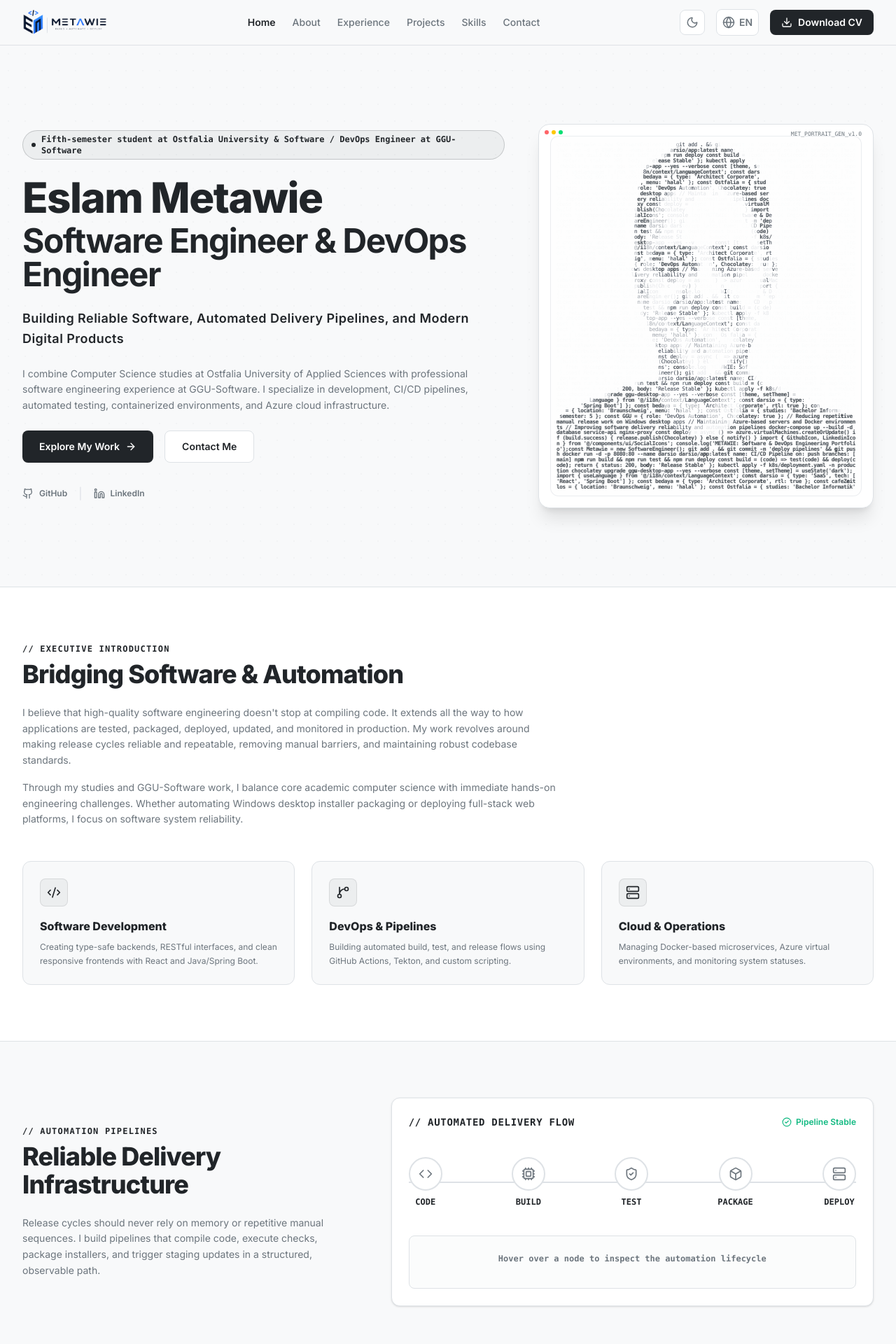
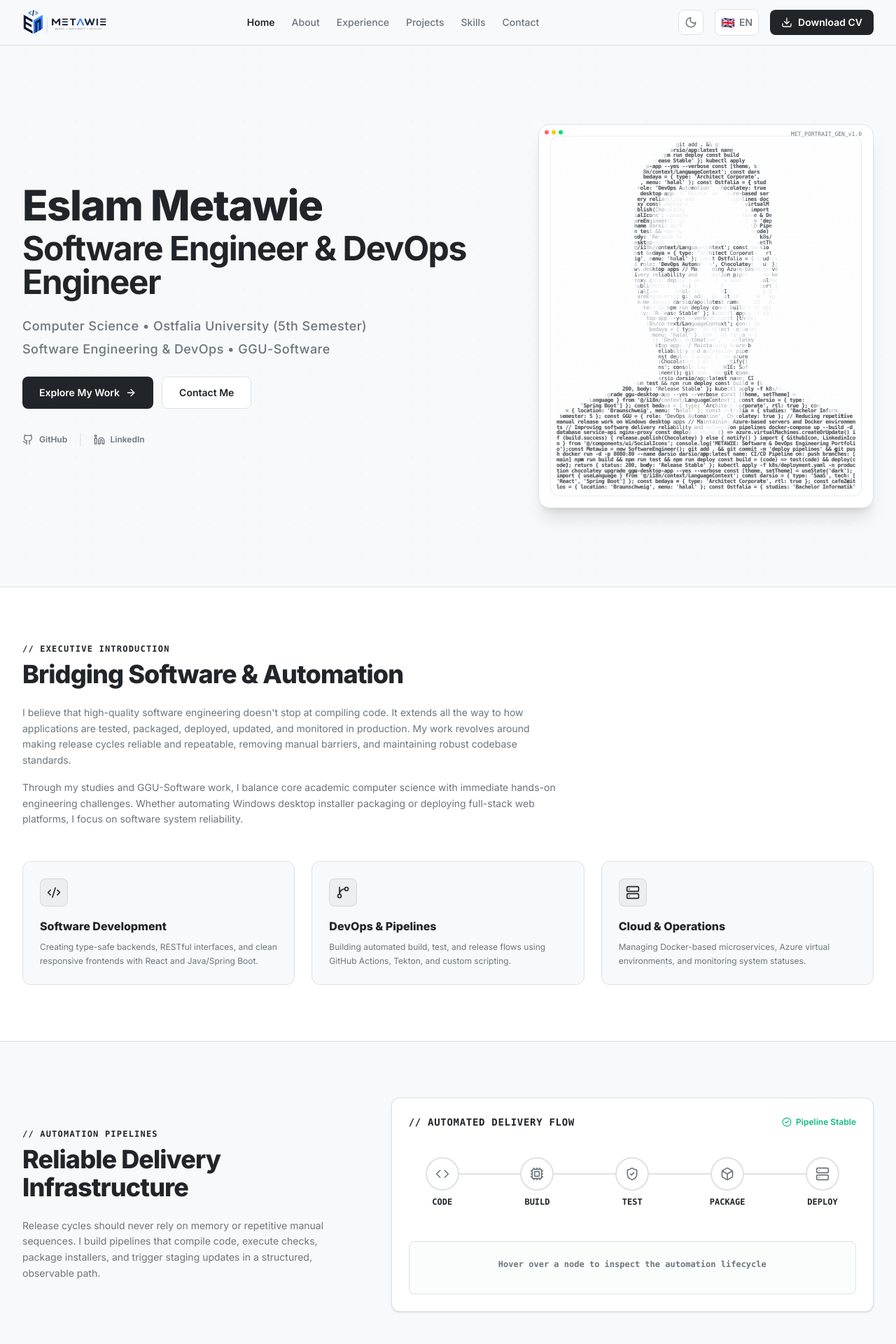
Before and after one commit to EslamMetawie20/Metawie, a Next.js app: page / in a window 1280 px wide. Shown: the top 1920 px of the page at 70% size. Built offline with nearby package versions, Linux system fonts and the light colour scheme.

Commit message:
Refactor Hero layout, language switcher flags, and compact mobile CI/CD pipeline

```diff
--- a/src/app/page.tsx
+++ b/src/app/page.tsx
@@ -20,15 +20,10 @@ export default function Home() {
       {/* Hero Section */}
       <section className="relative overflow-hidden bg-grid-pattern py-20 lg:py-28">
         <div className="mx-auto max-w-7xl px-4 sm:px-6 lg:px-8">
-          <div className="grid grid-cols-1 gap-12 lg:grid-cols-12 lg:items-center">
+          <div className="grid grid-cols-1 gap-8 lg:grid-cols-12 lg:gap-12 lg:items-center">
 
             {/* Left Content */}
-            <div className="lg:col-span-7 flex flex-col items-start gap-6">
-              <div className="inline-flex items-center gap-2 rounded-full border border-brand/20 bg-brand/5 px-3 py-1 font-mono text-xs font-semibold text-brand">
-                <span className="h-1.5 w-1.5 rounded-full bg-brand animate-pulse" />
-                {t("common.status_current")}
-              </div>
-
+            <div className="lg:col-span-7 flex flex-col items-start gap-6 order-2 lg:order-1">
               <h1 className="text-4xl font-extrabold tracking-tight text-fg-main sm:text-5xl lg:text-6xl font-sans leading-none">
                 {t("common.full_name")}
                 <span className="block text-brand mt-2 text-3xl sm:text-4xl lg:text-5xl font-bold font-sans">
@@ -36,26 +31,23 @@ export default function Home() {
                 </span>
               </h1>
 
-              <p className="text-lg font-semibold text-fg-main leading-relaxed tracking-wide">
-                {t("hero.subtitle")}
-              </p>
-
-              <p className="text-sm text-text-muted leading-relaxed max-w-2xl">
-                {t("hero.description")}
-              </p>
+              <div className="text-base sm:text-lg font-medium text-text-muted leading-relaxed tracking-wide flex flex-col gap-1">
+                <div>{t("hero.subtitle_line1")}</div>
+                <div>{t("hero.subtitle_line2")}</div>
+              </div>
 
               {/* Action Buttons */}
-              <div className="flex flex-wrap gap-4 w-full sm:w-auto">
+              <div className="grid grid-cols-1 min-[340px]:grid-cols-2 gap-3 w-full sm:flex sm:w-auto">
                 <Link
                   href="/projects"
-                  className="inline-flex w-full sm:w-auto items-center justify-center gap-2 rounded-lg bg-brand px-6 py-3 text-sm font-semibold text-brand-fg hover:bg-brand-hover transition-all cursor-pointer font-sans"
+                  className="inline-flex w-full sm:w-auto items-center justify-center gap-2 rounded-lg bg-brand px-3 sm:px-6 py-3 text-sm font-semibold text-brand-fg hover:bg-brand-hover transition-all cursor-pointer font-sans"
                 >
                   <span>{t("hero.explore_cta")}</span>
                   <ArrowRight size={16} />
                 </Link>
                 <Link
                   href="/contact"
-                  className="inline-flex w-full sm:w-auto items-center justify-center gap-2 rounded-lg border border-border-main bg-bg-card px-6 py-3 text-sm font-semibold text-fg-main hover:border-brand hover:text-brand transition-all cursor-pointer font-sans"
+                  className="inline-flex w-full sm:w-auto items-center justify-center gap-2 rounded-lg border border-border-main bg-bg-card px-3 sm:px-6 py-3 text-sm font-semibold text-fg-main hover:border-brand hover:text-brand transition-all cursor-pointer font-sans"
                 >
                   <span>{t("hero.contact_cta")}</span>
                 </Link>
@@ -86,8 +78,10 @@ export default function Home() {
             </div>
 
             {/* Right Profile Code Portrait */}
-            <div className="lg:col-span-5 flex justify-center w-full max-w-md lg:max-w-none">
-              <CodePortrait />
+            <div className="lg:col-span-5 flex justify-center w-full order-1 lg:order-2">
+              <div className="w-[75vw] max-w-[280px] sm:max-w-[320px] lg:w-full lg:max-w-none">
+                <CodePortrait />
+              </div>
             </div>
 
           </div>
--- a/src/components/layout/Navbar.tsx
+++ b/src/components/layout/Navbar.tsx
@@ -57,10 +57,10 @@ export const Navbar: React.FC = () => {
     { href: "/contact", label: t("nav.contact") },
   ];
 
-  const languagesList: { code: Language; label: string }[] = [
-    { code: "en", label: "EN" },
-    { code: "de", label: "DE" },
-    { code: "ar", label: "AR" },
+  const languagesList: { code: Language; label: string; flag: string }[] = [
+    { code: "en", label: "EN", flag: "🇬🇧" },
+    { code: "de", label: "DE", flag: "🇩🇪" },
+    { code: "ar", label: "AR", flag: "🇸🇦" },
   ];
 
 
@@ -131,7 +131,9 @@ export const Navbar: React.FC = () => {
                 aria-label={t("a11y.change_language")}
                 aria-expanded={langDropdownOpen}
               >
-                <Globe size={18} />
+                <span className="text-base leading-none">
+                  {langMounted ? languagesList.find((l) => l.code === language)?.flag : "🇬🇧"}
+                </span>
                 <span>{langMounted ? language.toUpperCase() : "EN"}</span>
               </button>
               {langDropdownOpen && (
@@ -151,7 +153,10 @@ export const Navbar: React.FC = () => {
                         langMounted && language === lang.code ? "text-brand bg-brand/5" : "text-text-muted"
                       }`}
                     >
-                      {lang.label}
+                      <div className="flex items-center justify-center gap-2">
+                        <span className="text-base leading-none">{lang.flag}</span>
+                        <span>{lang.label}</span>
+                      </div>
                     </button>
                   ))}
                 </div>
@@ -191,7 +196,9 @@ export const Navbar: React.FC = () => {
               className="flex items-center gap-1 p-1.5 rounded-lg border border-border-main bg-bg-card text-text-muted hover:text-brand transition-all text-xs font-semibold"
               aria-label={t("a11y.change_language")}
             >
-              <Globe size={16} />
+              <span className="text-sm leading-none">
+                {langMounted ? languagesList.find((l) => l.code === language)?.flag : "🇬🇧"}
+              </span>
               <span>{langMounted ? language.toUpperCase() : "EN"}</span>
             </button>
 
--- a/src/components/ui/PipelineVisual.tsx
+++ b/src/components/ui/PipelineVisual.tsx
@@ -55,18 +55,24 @@ export const PipelineVisual: React.FC = () => {
       </div>
 
       {/* SVG Pipeline Line — always LTR so the stage order stays Code -> Deploy in RTL locales */}
-      <div dir="ltr" className="relative flex flex-col md:flex-row justify-between items-center gap-8 py-4">
-        {/* Connection line (Desktop only) */}
-        <div className="absolute top-1/2 left-0 right-0 h-0.5 bg-border-main -translate-y-1/2 hidden md:block z-0" />
-
-        {/* Animated active progress connection line (Desktop only) */}
+      <div
+        dir="ltr"
+        className="w-full overflow-x-auto overflow-y-hidden pb-2 scrollbar-thin [-webkit-overflow-scrolling:touch]"
+      >
+        <div className="relative min-w-[320px] md:min-w-0 w-full py-4">
+          {/* Connection line track */}
+          <div className="absolute top-4 left-8 right-8 md:left-12 md:right-12 h-12 z-0 pointer-events-none">
+            <div className="absolute top-1/2 left-0 right-0 h-0.5 bg-border-main -translate-y-1/2" />
             {activeStep !== null && (
               <div
-            className="absolute top-1/2 left-0 h-0.5 bg-brand -translate-y-1/2 hidden md:block z-0 transition-all duration-500 ease-out"
+                className="absolute top-1/2 left-0 h-0.5 bg-brand -translate-y-1/2 transition-all duration-500 ease-out"
                 style={{ width: `${(activeStep / (steps.length - 1)) * 100}%` }}
               />
             )}
+          </div>
 
+          {/* Steps container */}
+          <div className="relative z-10 flex flex-row justify-between items-start w-full">
             {steps.map((step) => {
               const isActive = activeStep !== null && activeStep >= step.id;
               const isCurrent = activeStep === step.id;
@@ -74,7 +80,7 @@ export const PipelineVisual: React.FC = () => {
               return (
                 <div
                   key={step.id}
-              className="relative z-10 flex flex-col items-center group cursor-pointer"
+                  className="relative z-10 flex flex-col items-center group cursor-pointer w-16 md:w-24 flex-shrink-0"
                   onMouseEnter={() => setActiveStep(step.id)}
                   onMouseLeave={() => setActiveStep(null)}
                 >
@@ -103,6 +109,8 @@ export const PipelineVisual: React.FC = () => {
             );
           })}
           </div>
+        </div>
+      </div>
 
       {/* Dynamic Detail Card */}
       <div className="mt-6 rounded-lg bg-bg-main/50 border border-border-main p-4 min-h-[76px] transition-all duration-300">
--- a/src/i18n/locales/ar.json
+++ b/src/i18n/locales/ar.json
@@ -33,8 +33,8 @@
   },
   "hero": {
     "title": "مهندس برمجيات ومهندس DevOps",
-    "subtitle": "بناء برمجيات موثوقة، وأتمتة خطوط تسليم البرمجيات، وتطوير المنتجات الرقمية الحديثة",
-    "description": "أجمع بين دراستي لعلوم الحاسوب في جامعة أوستفاليا للعلوم التطبيقية وخبرتي المهنية كمهندس برمجيات في GGU-Software. أتخصص في التطوير الكامل للتطبيقات، خطوط الأتمتة (CI/CD)، الاختبارات المؤتمتة، الحاويات (Docker)، والبنية التحتية السحابية على Azure.",
+    "subtitle_line1": "علوم الحاسوب • جامعة أوستفاليا (الفصل الدراسي الخامس)",
+    "subtitle_line2": "هندسة البرمجيات والـ DevOps • GGU-Software",
     "explore_cta": "استكشف أعمالي",
     "contact_cta": "تواصل معي"
   },
--- a/src/i18n/locales/de.json
+++ b/src/i18n/locales/de.json
@@ -33,8 +33,8 @@
   },
   "hero": {
     "title": "Software-Engineer & DevOps-Engineer",
-    "subtitle": "Entwicklung zuverlässiger Software, automatisierter Pipelines und moderner digitaler Produkte",
-    "description": "Ich verbinde mein Informatikstudium an der Ostfalia Hochschule für angewandte Wissenschaften mit praktischer Berufserfahrung bei GGU-Software. Meine Schwerpunkte liegen in der Anwendungsentwicklung, CI/CD-Pipelines, Testautomatisierung, Containerisierung und Azure-Cloud-Infrastruktur.",
+    "subtitle_line1": "Informatik • Ostfalia Hochschule (5. Semester)",
+    "subtitle_line2": "Software Engineering & DevOps • GGU-Software",
     "explore_cta": "Meine Arbeiten ansehen",
     "contact_cta": "Kontakt aufnehmen"
   },
--- a/src/i18n/locales/en.json
+++ b/src/i18n/locales/en.json
@@ -33,8 +33,8 @@
   },
   "hero": {
     "title": "Software Engineer & DevOps Engineer",
-    "subtitle": "Building Reliable Software, Automated Delivery Pipelines, and Modern Digital Products",
-    "description": "I combine Computer Science studies at Ostfalia University of Applied Sciences with professional software engineering experience at GGU-Software. I specialize in development, CI/CD pipelines, automated testing, containerized environments, and Azure cloud infrastructure.",
+    "subtitle_line1": "Computer Science • Ostfalia University (5th Semester)",
+    "subtitle_line2": "Software Engineering & DevOps • GGU-Software",
     "explore_cta": "Explore My Work",
     "contact_cta": "Contact Me"
   },
```
Lines whose indentation alone changed are shown as unchanged.
